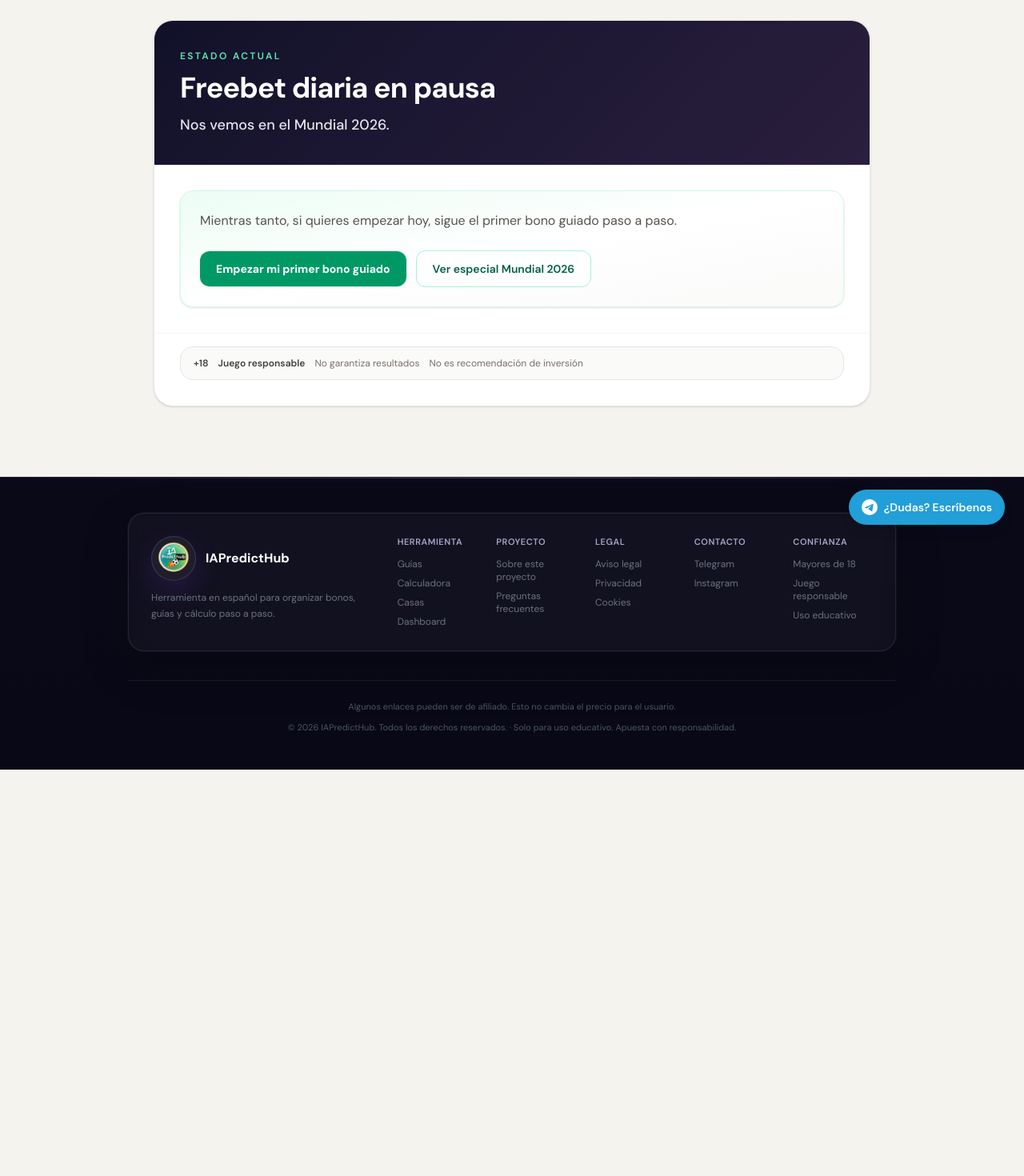
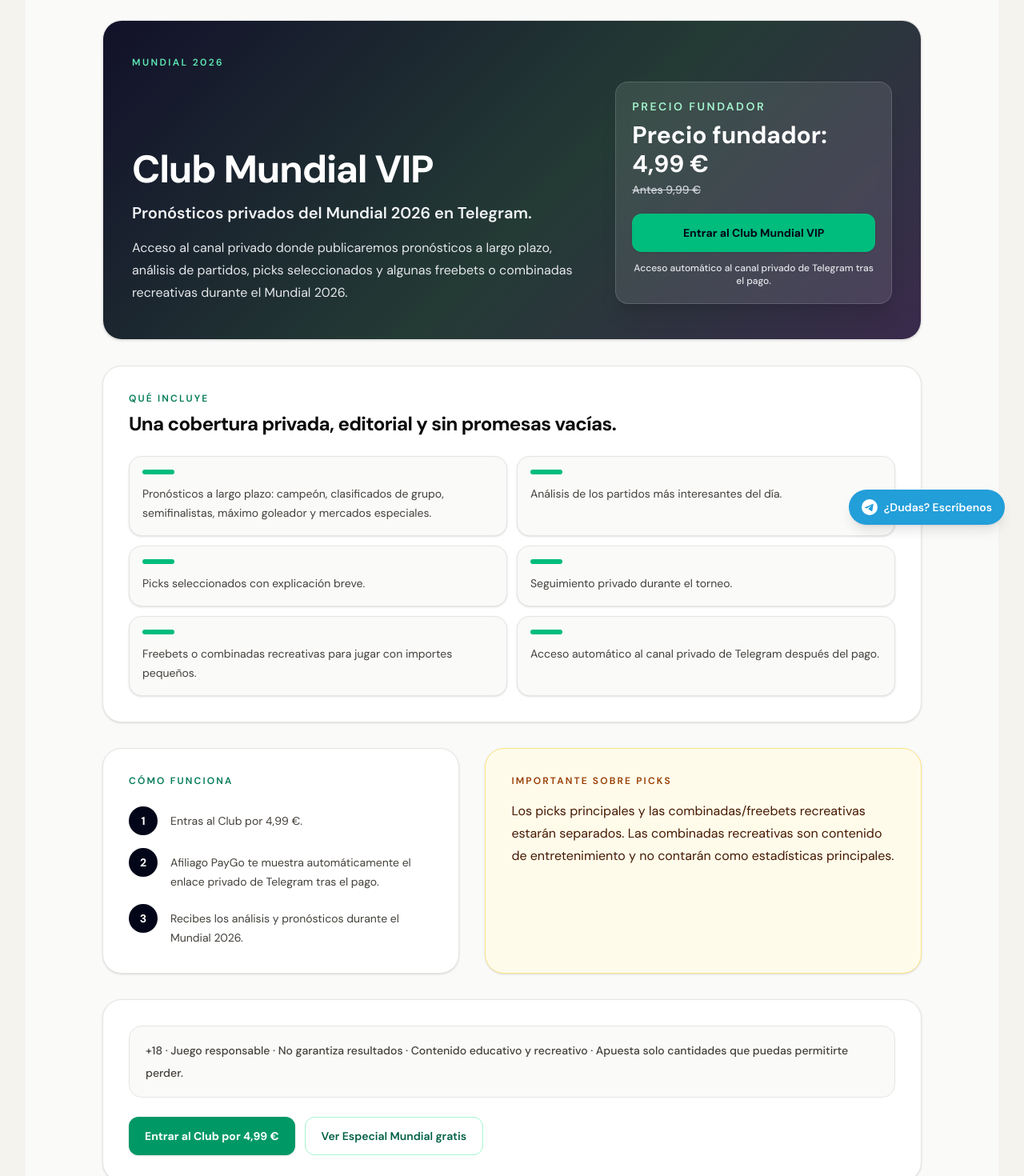
Before and after one commit to eloylt13/matched-betting-app, a Next.js app: page /pronosticos in a window 1280 px wide. Shown: the part 120-1590 px from the top of the page at 80% size. Before the commit the page ends 1082 px from the top, so only its background shows below. Built offline with nearby package versions, Linux system fonts and the light colour scheme; no server answers; a web font is replaced by a local one.

Commit message:
feat: add mundial vip landing

```diff
--- a/app/pronosticos/page.tsx
+++ b/app/pronosticos/page.tsx
@@ -1,69 +1,167 @@
 import type { Metadata } from 'next'
 import Link from 'next/link'
-import StickyMobileCTA from '@/components/StickyMobileCTA'
+
+const PAYGO_URL = 'https://app.afiliago.com/pago/iapredicthub/JAYO1LND'
+
+const includes = [
+  'Pronósticos a largo plazo: campeón, clasificados de grupo, semifinalistas, máximo goleador y mercados especiales.',
+  'Análisis de los partidos más interesantes del día.',
+  'Picks seleccionados con explicación breve.',
+  'Seguimiento privado durante el torneo.',
+  'Freebets o combinadas recreativas para jugar con importes pequeños.',
+  'Acceso automático al canal privado de Telegram después del pago.',
+]
+
+const steps = [
+  'Entras al Club por 4,99 €.',
+  'Afiliago PayGo te muestra automáticamente el enlace privado de Telegram tras el pago.',
+  'Recibes los análisis y pronósticos durante el Mundial 2026.',
+]
 
 export const metadata: Metadata = {
-  title: 'Freebet diaria en pausa | IAPredictHub',
-  description: 'La freebet diaria de IAPredictHub está en pausa hasta el Mundial 2026.',
+  title: 'Club Mundial VIP | IAPredictHub',
+  description:
+    'Pronósticos privados del Mundial 2026 en Telegram con acceso automático tras el pago mediante Afiliago PayGo.',
 }
 
 export default function PronosticosPage() {
   return (
-    <div className="min-h-[70vh] px-4 pb-40 pt-10 sm:py-14">
-      <div className="mx-auto flex w-full max-w-4xl flex-col gap-8">
+    <div className="min-h-[70vh] bg-stone-50 px-4 pb-40 pt-10 text-stone-950 sm:py-14">
+      <div className="mx-auto flex w-full max-w-5xl flex-col gap-8">
         <section className="overflow-hidden rounded-3xl border border-stone-200 bg-white shadow-sm">
           <div
-            style={{ background: 'linear-gradient(135deg, #12112A 0%, #2A1F3D 100%)' }}
-            className="px-6 py-7 sm:px-8 sm:py-9"
+            style={{ background: 'linear-gradient(135deg, #12112A 0%, #243B35 55%, #3A2A4C 100%)' }}
+            className="px-6 py-8 sm:px-9 sm:py-11"
           >
             <p className="text-xs font-semibold uppercase tracking-[0.2em] text-emerald-300">
-              Estado actual
+              Mundial 2026
             </p>
-            <h1 className="mt-3 text-3xl font-bold tracking-tight text-white sm:text-4xl">
-              Freebet diaria en pausa
-            </h1>
-            <p className="mt-3 text-base font-medium text-gray-200 sm:text-lg">
-              Nos vemos en el Mundial 2026.
-            </p>
-          </div>
+            <div className="mt-4 grid gap-7 lg:grid-cols-[1.25fr_0.75fr] lg:items-end">
+              <div>
+                <h1 className="text-4xl font-bold tracking-tight text-white sm:text-5xl">
+                  Club Mundial VIP
+                </h1>
+                <p className="mt-4 text-lg font-semibold text-gray-100 sm:text-xl">
+                  Pronósticos privados del Mundial 2026 en Telegram.
+                </p>
+                <p className="mt-4 max-w-2xl text-sm leading-7 text-gray-200 sm:text-base">
+                  Acceso al canal privado donde publicaremos pronósticos a largo plazo,
+                  análisis de partidos, picks seleccionados y algunas freebets o combinadas
+                  recreativas durante el Mundial 2026.
+                </p>
+              </div>
 
-          <div className="px-6 py-6 sm:px-8 sm:py-8">
-            <div className="rounded-2xl border border-emerald-100 bg-gradient-to-br from-emerald-50 via-white to-stone-50 p-5 shadow-sm sm:p-6">
-              <p className="text-sm leading-relaxed text-stone-600 sm:text-base">
-                Mientras tanto, si quieres empezar hoy, sigue el primer bono guiado paso a paso.
-              </p>
-
-              <div className="mt-6 flex flex-col gap-3 sm:flex-row sm:items-center">
-                <Link
-                  href="/bienvenida"
-                  className="inline-flex items-center justify-center rounded-xl bg-emerald-600 px-5 py-3 text-sm font-bold text-white shadow-sm transition hover:bg-emerald-700 focus:outline-none focus:ring-2 focus:ring-emerald-500 focus:ring-offset-2"
+              <div className="rounded-2xl border border-white/15 bg-white/10 p-5 shadow-xl shadow-black/10 backdrop-blur">
+                <p className="text-sm font-semibold uppercase tracking-[0.18em] text-emerald-200">
+                  Precio fundador
+                </p>
+                <p className="mt-2 text-3xl font-bold text-white">Precio fundador: 4,99 €</p>
+                <p className="mt-1 text-sm font-medium text-gray-300 line-through">Antes 9,99 €</p>
+                <a
+                  href={PAYGO_URL}
+                  target="_blank"
+                  rel="noopener noreferrer"
+                  className="mt-5 inline-flex min-h-12 w-full items-center justify-center rounded-xl bg-emerald-500 px-5 py-3 text-center text-sm font-bold text-slate-950 shadow-sm transition hover:bg-emerald-400 focus:outline-none focus:ring-2 focus:ring-emerald-300 focus:ring-offset-2 focus:ring-offset-slate-950"
                 >
-                  Empezar mi primer bono guiado
-                </Link>
-                <Link
-                  href="/especial/mundial"
-                  className="inline-flex items-center justify-center rounded-xl border border-emerald-200 bg-white px-5 py-3 text-sm font-semibold text-emerald-800 transition hover:bg-emerald-50 focus:outline-none focus:ring-2 focus:ring-emerald-500 focus:ring-offset-2"
-                >
-                  Ver especial Mundial 2026
-                </Link>
-              </div>
-            </div>
-          </div>
-
-          <div className="border-t border-stone-100 px-6 pb-6 pt-4 sm:px-8 sm:pb-8">
-            <div className="rounded-2xl border border-stone-200 bg-stone-50 px-4 py-3 text-xs text-stone-500">
-              <div className="flex flex-wrap items-center gap-x-3 gap-y-1">
-                <span className="font-semibold text-stone-700">+18</span>
-                <span className="font-semibold text-stone-700">Juego responsable</span>
-                <span>No garantiza resultados</span>
-                <span>No es recomendación de inversión</span>
+                  Entrar al Club Mundial VIP
+                </a>
+                <p className="mt-3 text-center text-xs font-medium text-gray-200">
+                  Acceso automático al canal privado de Telegram tras el pago.
+                </p>
               </div>
             </div>
           </div>
         </section>
+
+        <section className="rounded-3xl border border-stone-200 bg-white px-6 py-7 shadow-sm sm:px-8 sm:py-8">
+          <div className="flex flex-col gap-2 sm:flex-row sm:items-end sm:justify-between">
+            <div>
+              <p className="text-xs font-semibold uppercase tracking-[0.18em] text-emerald-700">
+                Qué incluye
+              </p>
+              <h2 className="mt-2 text-2xl font-bold tracking-tight text-stone-950">
+                Una cobertura privada, editorial y sin promesas vacías.
+              </h2>
+            </div>
+          </div>
+
+          <div className="mt-6 grid gap-3 sm:grid-cols-2">
+            {includes.map((item) => (
+              <div
+                key={item}
+                className="rounded-2xl border border-stone-200 bg-stone-50 p-4 shadow-sm"
+              >
+                <div className="mb-3 h-1.5 w-10 rounded-full bg-emerald-500" />
+                <p className="text-sm leading-6 text-stone-700">{item}</p>
+              </div>
+            ))}
+          </div>
+        </section>
+
+        <section className="grid gap-8 lg:grid-cols-[0.9fr_1.1fr]">
+          <div className="rounded-3xl border border-stone-200 bg-white px-6 py-7 shadow-sm sm:px-8 sm:py-8">
+            <p className="text-xs font-semibold uppercase tracking-[0.18em] text-emerald-700">
+              Cómo funciona
+            </p>
+            <div className="mt-6 space-y-4">
+              {steps.map((step, index) => (
+                <div key={step} className="flex gap-4">
+                  <div className="flex h-9 w-9 shrink-0 items-center justify-center rounded-full bg-slate-950 text-sm font-bold text-white">
+                    {index + 1}
+                  </div>
+                  <p className="pt-1.5 text-sm leading-6 text-stone-700">{step}</p>
+                </div>
+              ))}
+            </div>
+          </div>
+
+          <div className="rounded-3xl border border-amber-200 bg-amber-50 px-6 py-7 shadow-sm sm:px-8 sm:py-8">
+            <p className="text-xs font-semibold uppercase tracking-[0.18em] text-amber-800">
+              Importante sobre picks
+            </p>
+            <p className="mt-4 text-sm leading-7 text-amber-950 sm:text-base">
+              Los picks principales y las combinadas/freebets recreativas estarán separados. Las
+              combinadas recreativas son contenido de entretenimiento y no contarán como
+              estadísticas principales.
+            </p>
+          </div>
+        </section>
+
+        <section className="rounded-3xl border border-stone-200 bg-white px-6 py-7 shadow-sm sm:px-8 sm:py-8">
+          <div className="rounded-2xl border border-stone-200 bg-stone-50 px-5 py-4 text-sm font-medium leading-7 text-stone-700">
+            +18 · Juego responsable · No garantiza resultados · Contenido educativo y recreativo ·
+            Apuesta solo cantidades que puedas permitirte perder.
+          </div>
+
+          <div className="mt-6 flex flex-col gap-3 sm:flex-row sm:items-center">
+            <a
+              href={PAYGO_URL}
+              target="_blank"
+              rel="noopener noreferrer"
+              className="inline-flex min-h-12 items-center justify-center rounded-xl bg-emerald-600 px-5 py-3 text-center text-sm font-bold text-white shadow-sm transition hover:bg-emerald-700 focus:outline-none focus:ring-2 focus:ring-emerald-500 focus:ring-offset-2"
+            >
+              Entrar al Club por 4,99 €
+            </a>
+            <Link
+              href="/especial/mundial"
+              className="inline-flex min-h-12 items-center justify-center rounded-xl border border-emerald-200 bg-white px-5 py-3 text-center text-sm font-semibold text-emerald-800 transition hover:bg-emerald-50 focus:outline-none focus:ring-2 focus:ring-emerald-500 focus:ring-offset-2"
+            >
+              Ver Especial Mundial gratis
+            </Link>
+          </div>
+        </section>
       </div>
 
-      <StickyMobileCTA href="/bienvenida" label="Empezar mi primer bono guiado" offset="aboveNav" />
+      <div className="fixed inset-x-4 bottom-[calc(6rem+env(safe-area-inset-bottom))] z-[60] md:hidden">
+        <a
+          href={PAYGO_URL}
+          target="_blank"
+          rel="noopener noreferrer"
+          className="flex min-h-12 w-full items-center justify-center rounded-full bg-emerald-600 px-5 py-3 text-center text-sm font-semibold text-white shadow-lg shadow-emerald-950/20 transition hover:bg-emerald-500 focus:outline-none focus:ring-2 focus:ring-emerald-400 focus:ring-offset-2 focus:ring-offset-slate-950"
+        >
+          Entrar al Club por 4,99 €
+        </a>
+      </div>
     </div>
   )
 }
```
